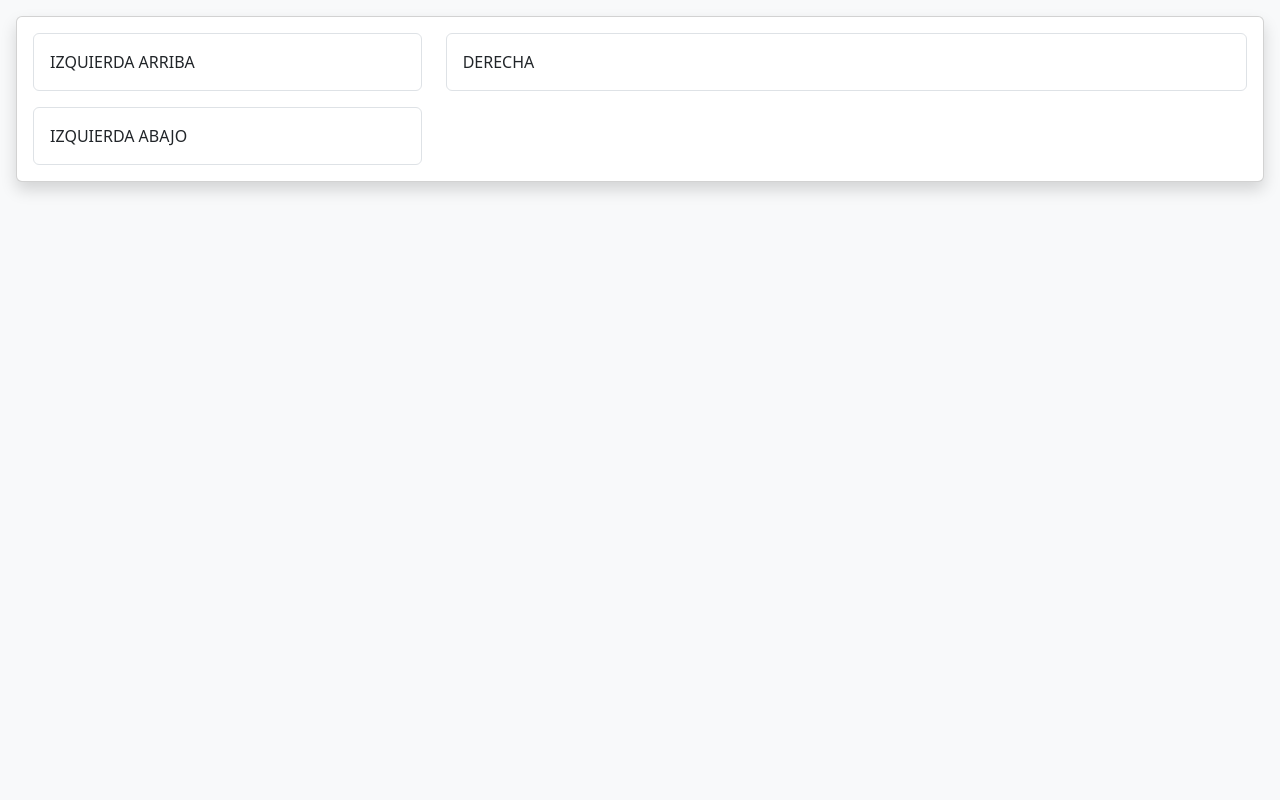
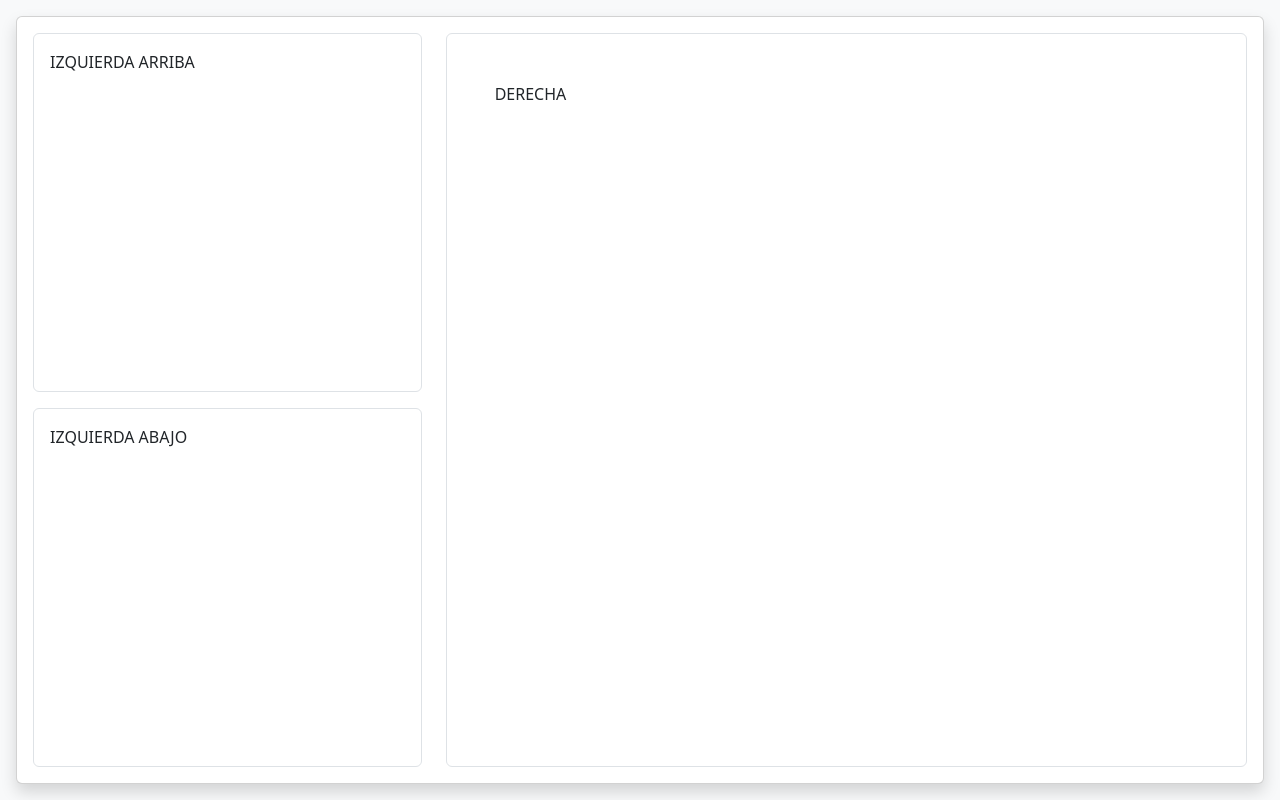
Before and after one commit to pnietohurtado/Ultimate, a plain HTML site: page Pagina Web/PruebaChat.html in a window 1280 px wide. Drawn offline with nearby package versions, Linux system fonts and the light colour scheme.

Commit message:
Now I have to focus on the creation of the chat

```diff
--- a/Pagina Web/PruebaChat.html
+++ b/Pagina Web/PruebaChat.html
@@ -12,7 +12,7 @@
 </head>
 <body>
 
-    <div class="container-fluid min-vh-100 p-3">
+    <div class="container-fluid vh-100 p-3">
     <div class="row h-100 ">
         <div class="col-12 col-lg-12  h-100">
             <div class="card shadow h-100">
@@ -31,7 +31,7 @@
 
 
                         <div class="col-8 h-100">
-                            <div class="h-100 border rounded p-3">
+                            <div class="h-100 border rounded p-5">
                                 DERECHA
                             </div>
                         </div>
```
